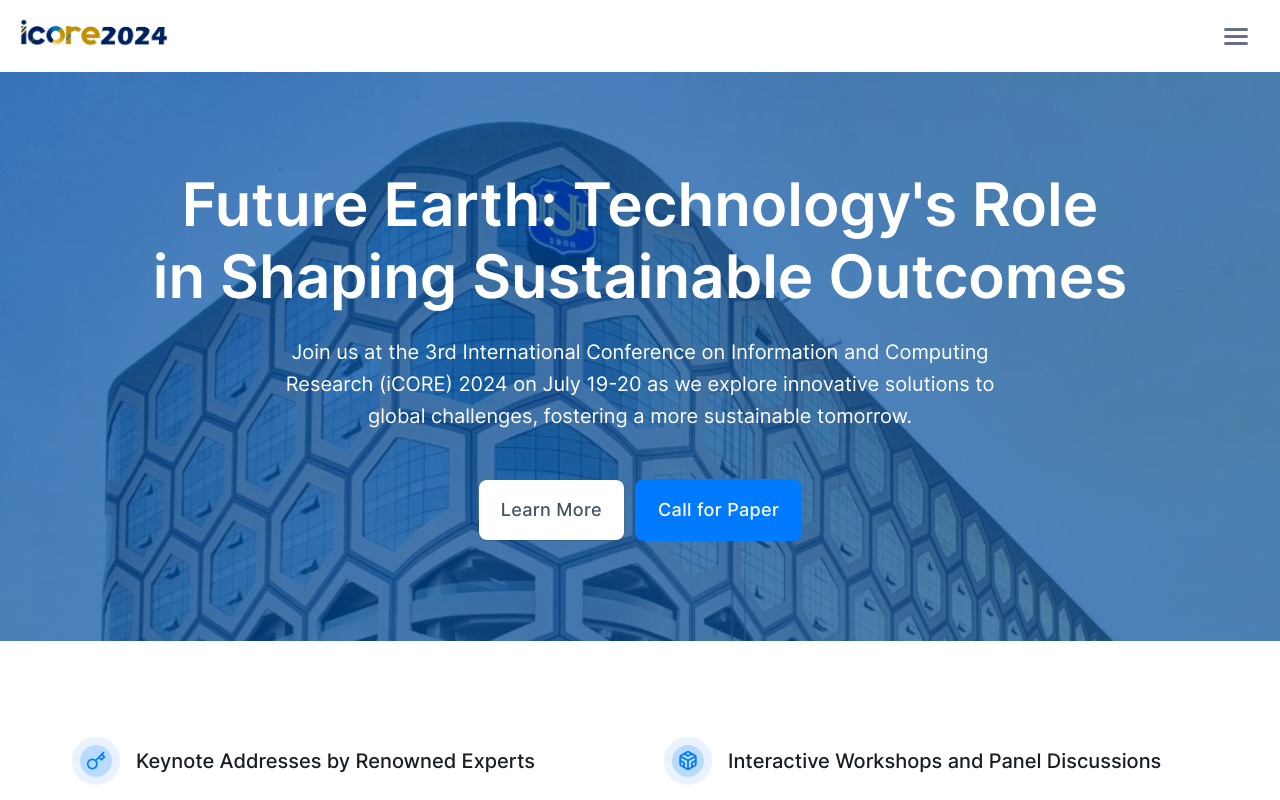
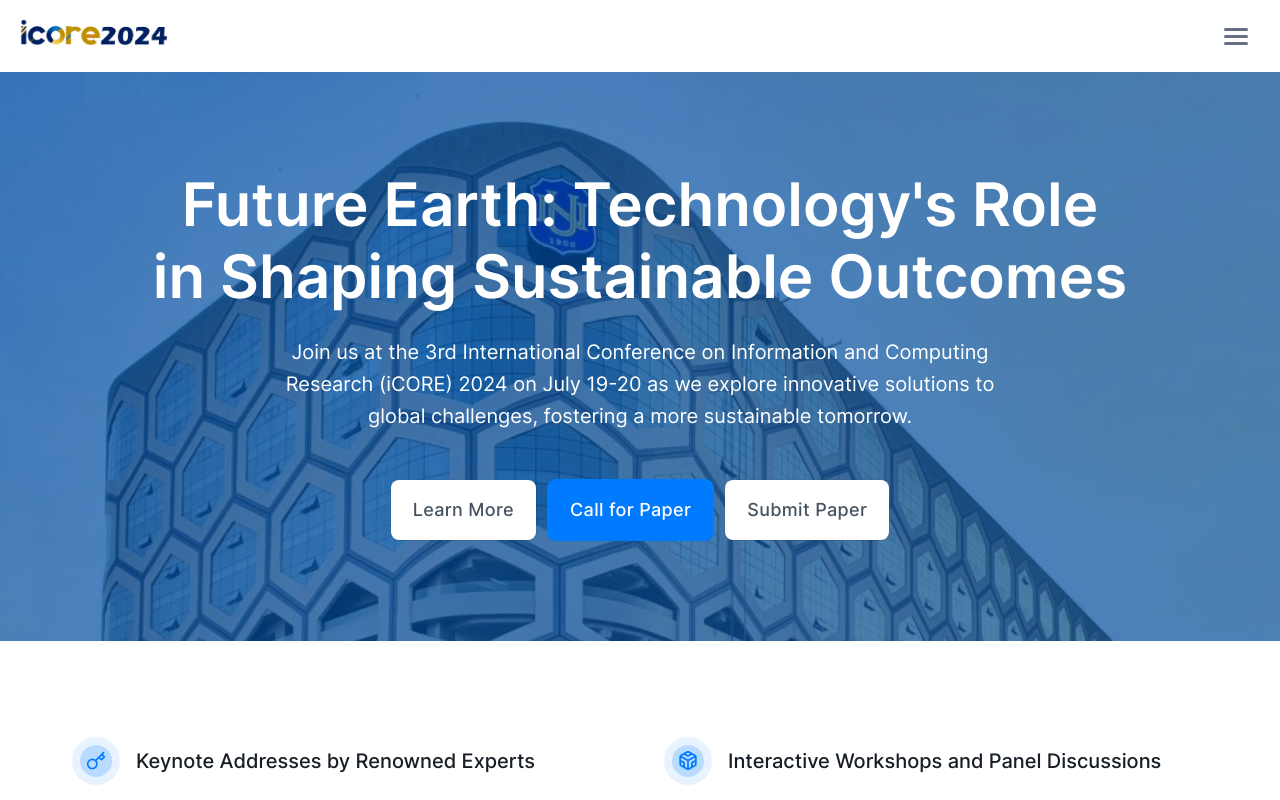
Before and after one commit to icore-nationalu/icore2024, a React (Vite) app: page / in a window 1280 px wide. Shown: the top 800 px of the page. Built offline with nearby package versions, Linux system fonts and the light colour scheme.

Commit message:
Updated home page

```diff
--- a/src/pages/Home.jsx
+++ b/src/pages/Home.jsx
@@ -185,6 +185,13 @@ const Home = () => {
             >
               Call for Paper
             </a>
+            <a
+              href="https://easychair.org/conferences/?conf=icore2024"
+              className="btn-white"
+              target="_blank"
+            >
+              Submit Paper
+            </a>
           </div>
         </div>
       </section>
```
Also changed, not shown: public/assets/favicon.png (added).
